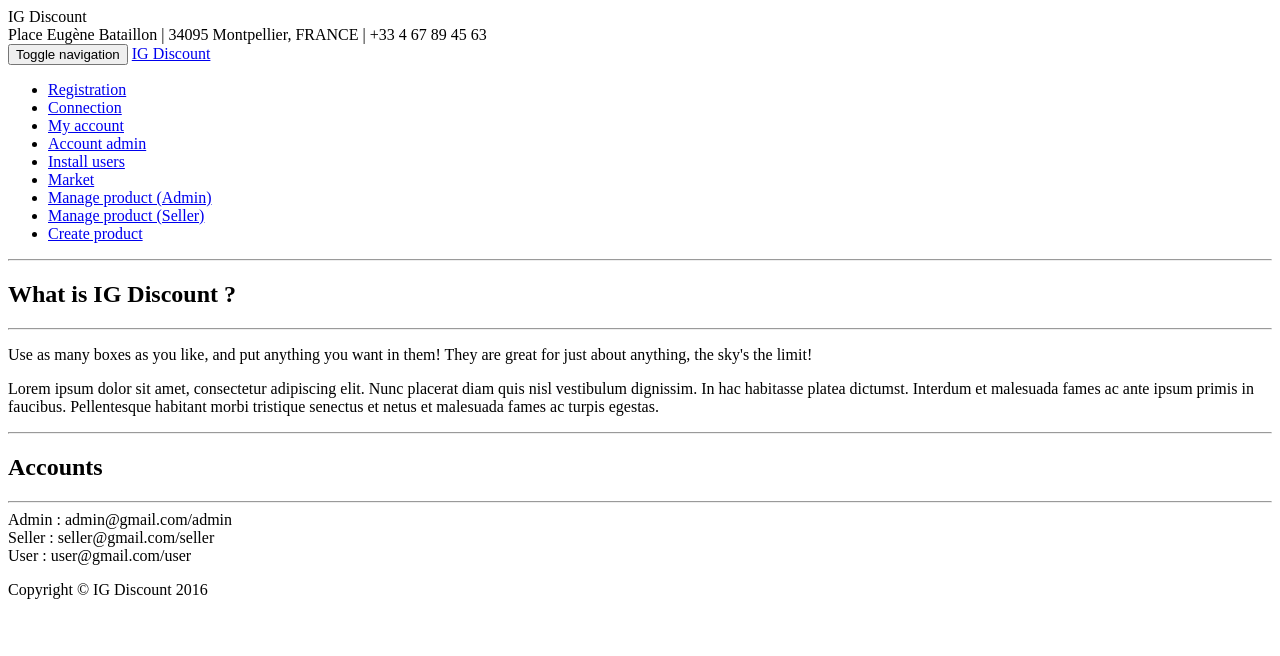
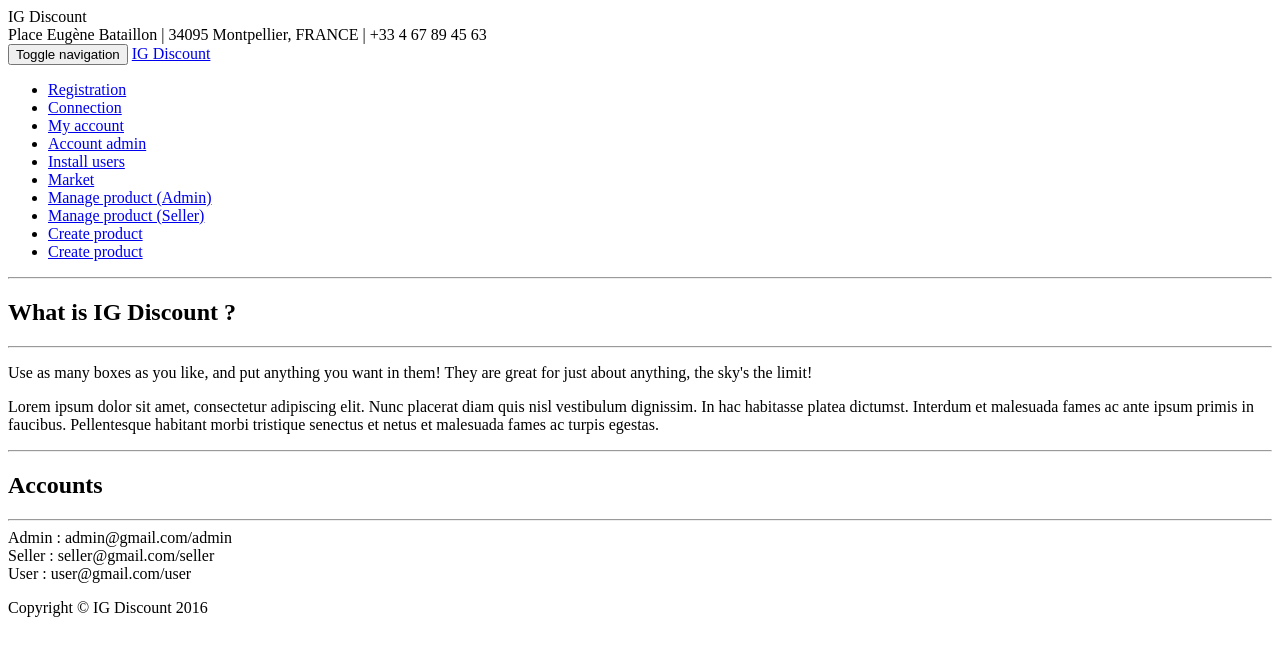
Before and after one commit to DNADNL/IGDiscount, a plain HTML site: page public/html/index.html in a window 1280 px wide. Drawn offline with nearby package versions, Linux system fonts and the light colour scheme; files whose address does not match are found by name.

Commit message:
add link cart

```diff
--- a/public/html/navbar.html
+++ b/public/html/navbar.html
@@ -42,6 +42,9 @@
                 <li>
                     <a href="/product/create/">Create product</a>
                 </li>
+                <li>
+                    <a href="/cart">Create product</a>
+                </li>
             </ul>
         </div>
         <!-- /.navbar-collapse -->
```
